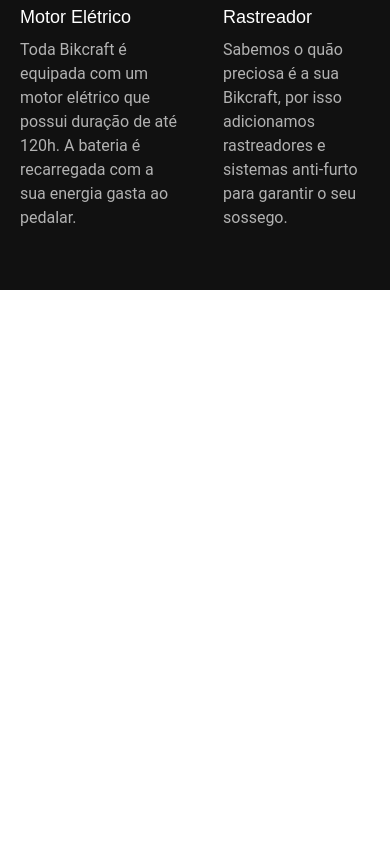
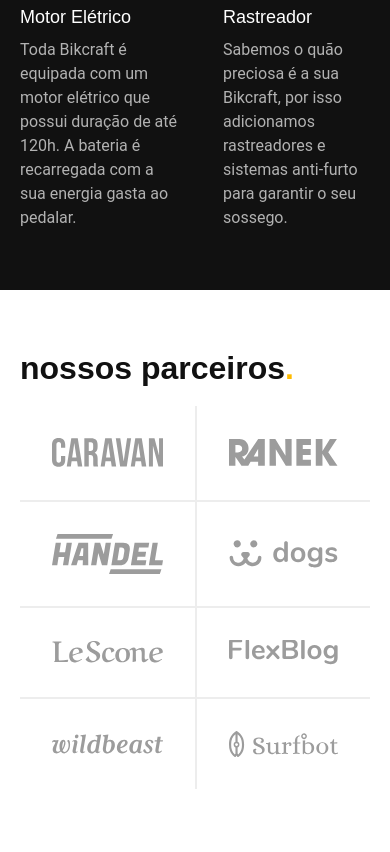
Before and after one commit to felpsg/bikcraft, a plain HTML site: page index.html in a window 390 px wide. Shown: the part 1891-2743 px from the top of the page. Drawn offline with Linux system fonts and the light colour scheme.

Commit message:
adicinando 'parceiros'

```diff
--- /dev/null
+++ b/css/home/parceiros.css
@@ -0,0 +1,53 @@
+.parceiros {
+  padding-top: 60px;
+  padding-bottom: 120px;
+}
+
+.parceiros h2 {
+  margin-bottom: 60px;
+}
+
+.parceiros ul {
+  padding: 0 20px;
+  display: grid;
+  grid-template-columns: repeat(4, 1fr);
+  max-width: 1400px;
+  margin: 0 auto;
+}
+
+.parceiros li {
+  display: flex;
+  padding: 32px;
+  border-left: 2px solid var(--cor-2);
+}
+
+.parceiros img {
+  margin: auto;
+}
+
+.parceiros li:first-child,
+.parceiros li:nth-child(5) {
+  border-left: none;
+}
+
+.parceiros li:nth-child(n + 5) {
+  border-top: 2px solid var(--cor-2);
+}
+
+@media (max-width: 800px) {
+  .parceiros {
+    padding-bottom: 60px;
+  }
+  .parceiros h2 {
+    margin-bottom: 20px;
+  }
+  .parceiros ul {
+    grid-template-columns: repeat(2, 1fr);
+  }
+  .parceiros li:nth-child(n + 3) {
+    border-top: 2px solid var(--cor-2);
+  }
+  .parceiros li:nth-child(odd) {
+    border-left: none;
+  }
+}
--- a/css/style.css
+++ b/css/style.css
@@ -11,6 +11,7 @@
 /* Home */
 @import "./home/introducao.css";
 @import "./home/tecnologia.css";
+@import "./home/parceiros.css";
 
 /* Bicicletas */
 @import "./bicicletas/bicicletas-lista.css";
--- a/css/utilidades/componentes.css
+++ b/css/utilidades/componentes.css
@@ -45,5 +45,5 @@
 }
 
 .link:hover {
-  color: var(--cor-0)
+  color: var(--cor-0);
 }
--- a/index.html
+++ b/index.html
@@ -94,6 +94,31 @@
       </div>
     </div>
   </article>
+
+  <section class="parceiros" aria-label="Nossos Parceiros">
+    <h2 class="container font-1-xxl">nossos parceiros<span class="cor-p1">.</span></h2>
+    <ul>
+      <li> <img src="./img/parceiros/caravan.svg" alt="caravan"></li>
+      <li> <img src="./img/parceiros/ranek.svg" alt="ranekd"></li>
+      <li> <img src="./img/parceiros/handel.svg" alt="handel"></li>
+      <li> <img src="./img/parceiros/dogs.svg" alt="dogs"></li>
+      <li> <img src="./img/parceiros/lescone.svg" alt="lescone"></li>
+      <li> <img src="./img/parceiros/flexblog.svg" alt="flexblog"></li>
+      <li> <img src="./img/parceiros/wildbeast.svg" alt="widbeast"></li>
+      <li> <img src="./img/parceiros/surfbot.svg" alt="surfbot"></li>
+
+
+
+
+
+
+    </ul>
+
+
+
+
+  </section>
+
 </body>
 
 </html>
```
